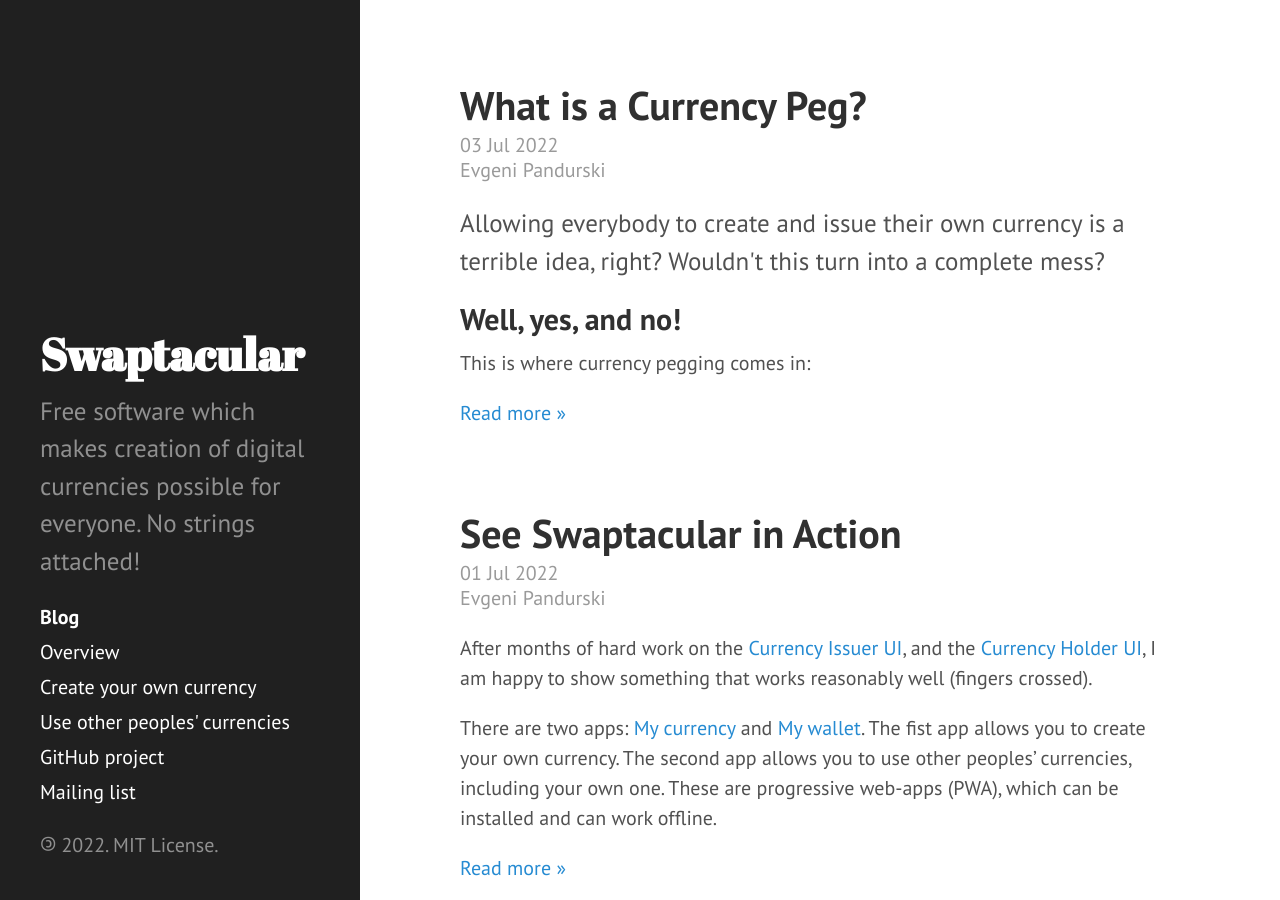
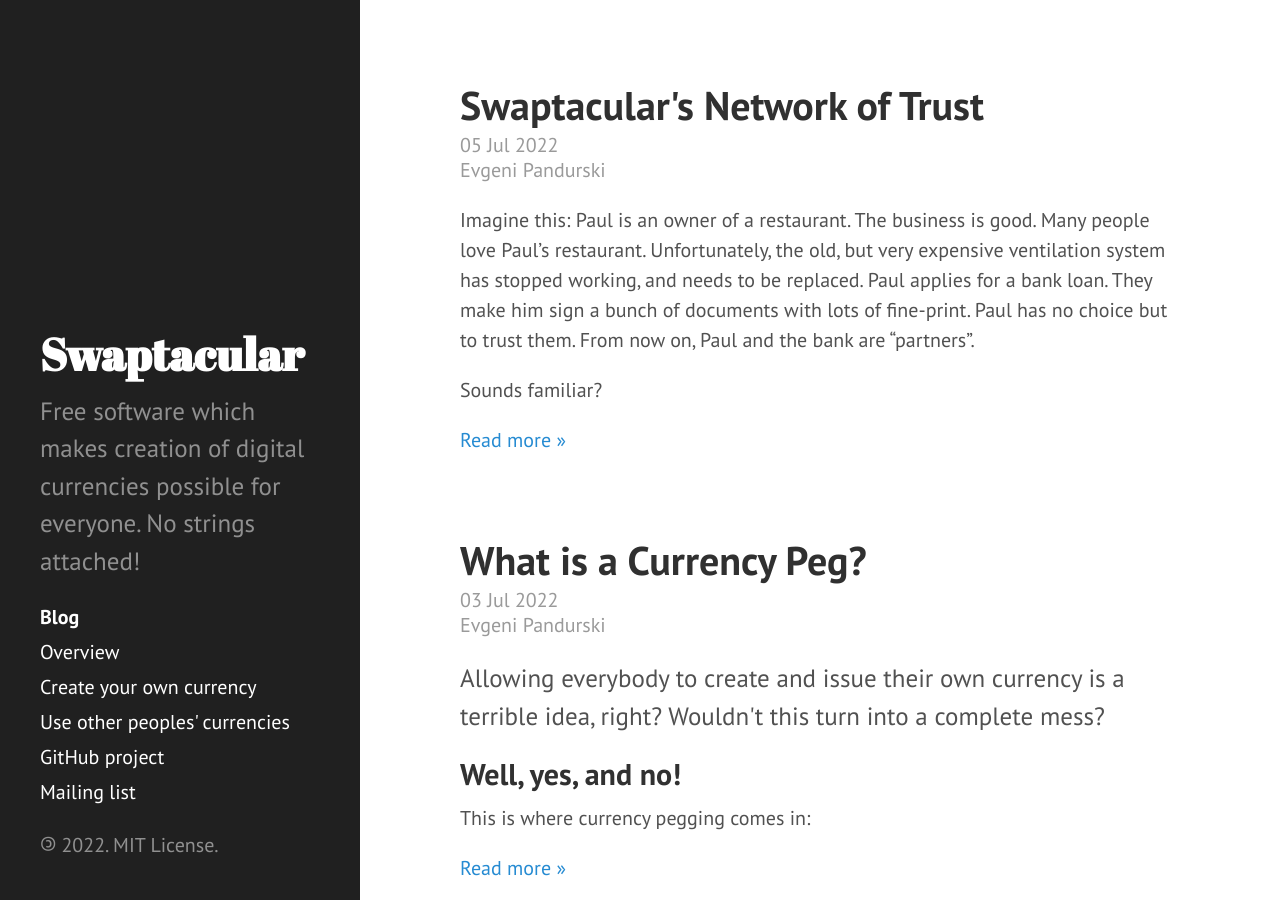
Before and after one commit to epandurski/swaptacular.github.io, a Jekyll site: the page built from index.html, in a window 1280 px wide and 900 px high. Built offline with Jekyll 4.4.1, drawn with Linux system fonts in a browser that asks for light colours; the list of posts is cut into pages by our own code; some of the changed lines change nothing that is shown.

Commit message:
Publish the "trust" post

```diff
--- a/_posts/2022-07-05-swaptaculars-network-of-trust.md
+++ b/_posts/2022-07-05-swaptaculars-network-of-trust.md
@@ -6,7 +6,6 @@
   Swaptacular's network.
 author: Evgeni Pandurski
 tags: [intro]
-published: false
 ---
 
 Imagine this: Paul is an owner of a restaurant. The business is good.
@@ -25,7 +24,7 @@
 restaurant every day. And yet, a broken ventilation system forces him
 to make dubious partners. What a pity!
 
-But it was entirely Paul's own fault, you may say. Everybody knows
+But this was entirely Paul's own fault, you may say. Everybody knows
 that smart people save money for a rainy day! True. However, the
 problem is that every penny anyone saves, is someone else's bank
 loan. So, for every smart Paul, there *must* be at least one "stupid"
@@ -43,9 +42,8 @@
   <img src="/images/trust-relations.svg" alt="Trust Relations in Swaptacular">
 </div>
 
-Here is how things would work for our restaurant example: Paul would
-be the *currency issuer*. Paul's partners, employees, and customers
-would be the *currency holders*.
+In our restaurant example: Paul would be the *currency issuer*. Paul's
+partners, employees, and customers would be the *currency holders*.
 
 If Paul really is an influential and respected man in his
 neighborhood, chances are that he will be able to find enough buyers
@@ -72,21 +70,28 @@
 ## Let the network do its magic
 
 As the word of Paul's success passes from mouth to ear, more and more
-businesses in the neighborhood decide to act smart, and follow Paul's
-lead.
+businesses in the neighborhood may decide to act smart, and follow
+Paul's lead.
 
-> In Swaptacular, contrary to the way bank loans work, the more people
-> start acting smart, the better live becomes for everyone.
+- More businesses joining the network, means that more and more
+  different goods and services will become available, not for money,
+  but for tokens that businesses themselves can issue, backed by their
+  produce.
 
-As more businesses join the network, more and more different goods and
-services become available, not for money, but for tokens that
-businesses themselves can issue, backed by their produce.
+- More goods and services available not for money, means that more and
+  more customers will start paying for the stuff they need, not with
+  money, but with the digital currency issued by the vendor.
 
-More and more customers start buying the stuff they need, directly
-using the digital currency issued by the vendor. More and more
-employees receive some portion of their salaries in the digital
-currency issued by their employer. Then, they [easily
-swap](/2022/07/03/what-is-a-currency-peg/) the currencies that they
-have, but do not need, with the currencies they need.
+- More employees receiving some portion of their salaries in the
+  digital currency issued by their employer, means that more and more
+  people will want to [automatically
+  swap](/2022/07/03/what-is-a-currency-peg/) the currencies that they
+  have, but do not need, with the currencies they need.
+
+<div class="message">
+  <b>Insight:</b> In Swaptacular, contrary to the way bank loans work,
+  the more people start acting smart, the better live becomes for
+  everyone.
+</div>
 
 Isn't this truly Swaptacular! 😀
```
